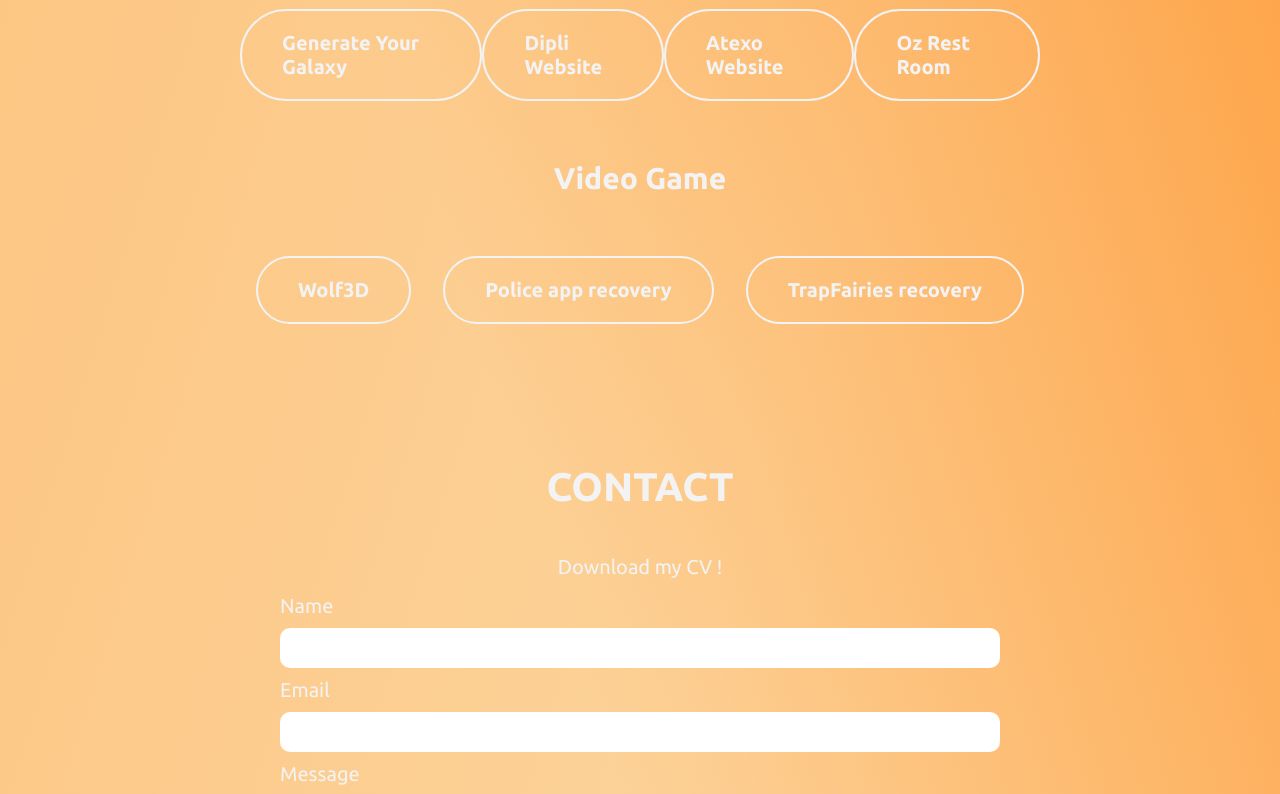
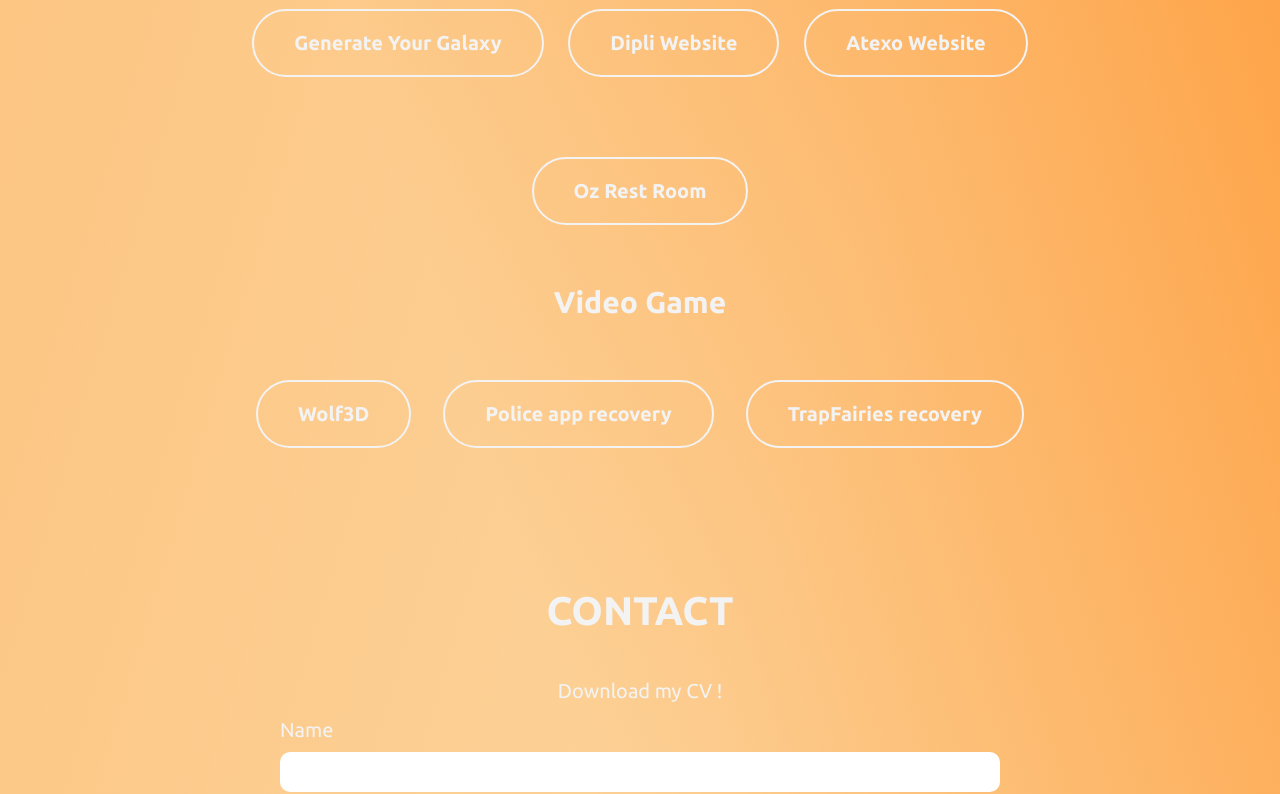
Before and after one commit to OzDuverger/simple-dev-portfolio, a Nuxt app: page / in a window 1280 px wide. Shown: the part 2900-3694 px from the top of the page. Built offline with nearby package versions, Linux system fonts and the light colour scheme.

Commit message:
simple-dev-portfolio : font size

```diff
--- a/app.vue
+++ b/app.vue
@@ -99,6 +99,8 @@
         <ClickableBox title="Generate Your Galaxy" link="https://generate-your-galaxy.web.app/" />
         <ClickableBox title="Dipli Website" link="https://www.dipli.com/fr" />
         <ClickableBox title="Atexo Website" link="https://www.atexo.com/" />
+      </div>
+      <div class="buttons">
         <ClickableBox title="Oz Rest Room" link="https://oz-duverger.netlify.app/" />
       </div>
       <h3>Video Game</h3>
--- a/assets/main.scss
+++ b/assets/main.scss
@@ -2,7 +2,7 @@
 @import url('https://fonts.googleapis.com/css2?family=Ubuntu:ital,wght@0,300;0,400;0,500;0,700;1,300;1,400;1,500;1,700&display=swap');
 
 html {
-    font-size: 10px;
+    font-size: 15px;
     color: $white;
     font-family: "Ubuntu", sans-serif;
     font-weight: 400;
```
